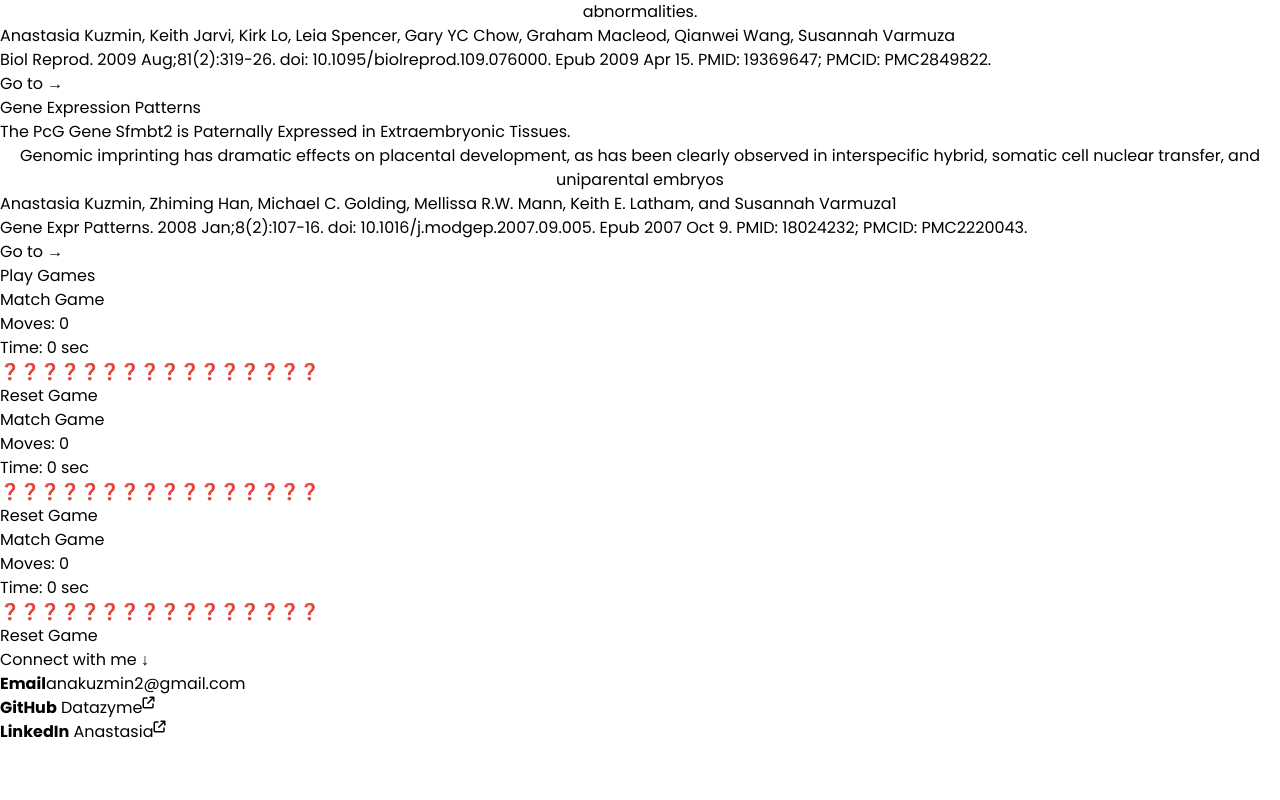
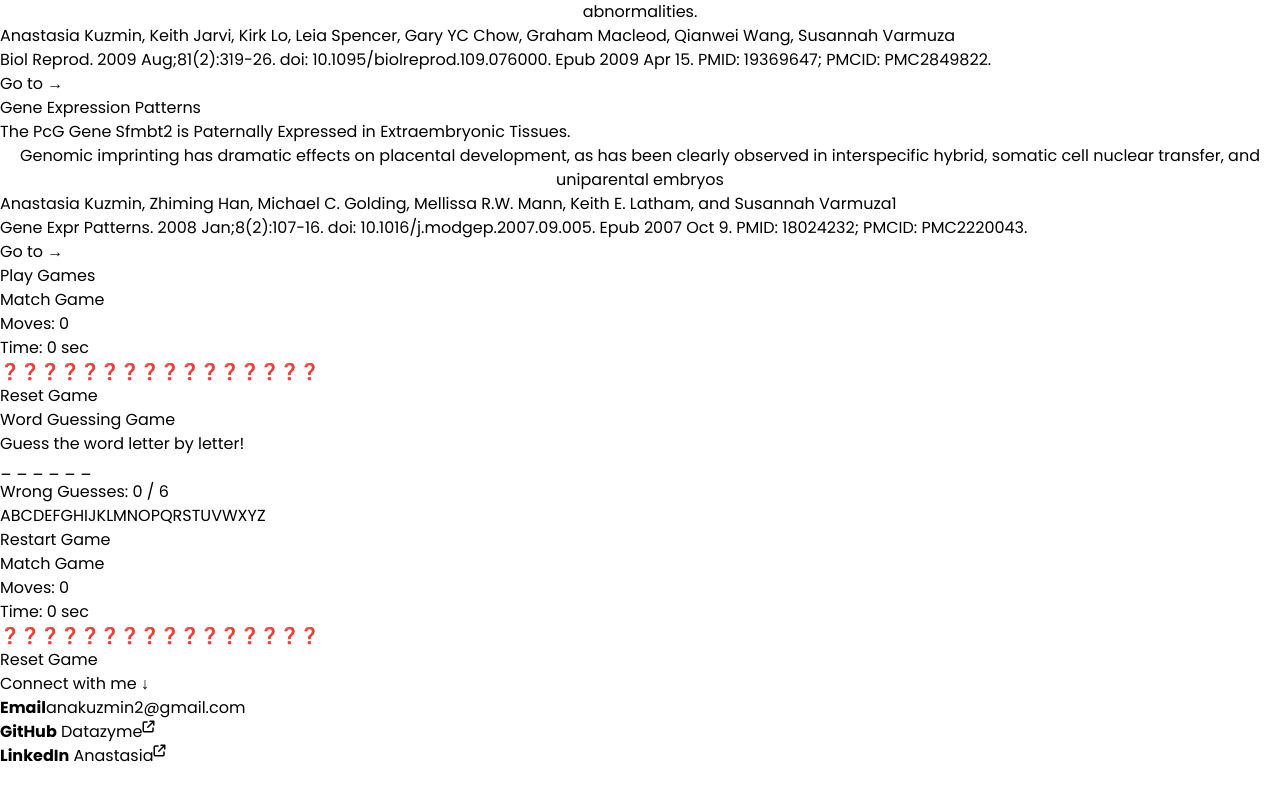
Before and after one commit to Datazyme/portfolio, a SvelteKit app: page / in a window 1280 px wide. Shown: the part 4810-5610 px from the top of the page. Built offline with nearby package versions, Linux system fonts and the light colour scheme.

Commit message:
with fully functioning word geussing game

```diff
--- /dev/null
+++ b/src/components/Guessword.svelte
@@ -0,0 +1,103 @@
+<script>
+  import { onMount } from "svelte";
+
+  let words = ["svelte", "tailwind", "javascript", "frontend", "developer"];
+  let secretWord = "";
+  let guessedLetters = new Set();
+  let wrongGuesses = 0;
+  let maxWrongGuesses = 6;
+  let gameOver = false;
+  let gameWon = false;
+  let displayWord = ""; //added this show correct guesses of letters in secret word and display it in a seperate section.
+
+  function chooseRandomWord() {
+    secretWord = words[Math.floor(Math.random() * words.length)].toUpperCase();
+    guessedLetters.clear();
+    updateDisplayWord();
+  }
+
+  function guessLetter(letter) {
+    if (gameOver || gameWon || guessedLetters.has(letter)) return;
+
+    guessedLetters.add(letter);
+
+    if (!secretWord.includes(letter)) {
+      wrongGuesses++;
+    }
+
+    updateDisplayWord();
+    checkGameStatus();
+  }
+
+// Add this function to update blanks when correct letters chosen then call it in guessletter function AND in choose random word function
+  function updateDisplayWord() {
+    displayWord = secretWord
+      .split("")
+      .map(letter => (guessedLetters.has(letter) ? letter : "_"))
+      .join(" ");
+  }
+
+  //displayword used in function below to update gamestatus by checking if there are any blanks in displayword
+  function checkGameStatus() {
+    if (!displayWord.includes("_")) {
+      gameWon = true;
+    }
+
+    if (wrongGuesses >= maxWrongGuesses) {
+      gameOver = true;
+    }
+  }
+
+  function resetGame() {
+    guessedLetters.clear();
+    wrongGuesses = 0;
+    gameOver = false;
+    gameWon = false;
+    chooseRandomWord();
+  }
+
+  onMount(() => {
+    chooseRandomWord();
+  });
+</script>
+
+<main class="flex flex-col items-center justify-center min-h-screen bg-gray-900 text-white">
+  <h1 class="text-3xl font-bold mb-4">Word Guessing Game</h1>
+  <p class="text-lg mb-4">Guess the word letter by letter!</p>
+
+  <!-- Display Word with Spaces -->
+  <div class="text-3xl font-mono tracking-wide mb-6">
+    {displayWord}
+  </div>
+
+  <!-- Wrong Guess Count -->
+  <p class="text-red-400 mb-4">Wrong Guesses: {wrongGuesses} / {maxWrongGuesses}</p>
+
+  <!-- Game Result Messages -->
+  {#if gameWon}
+    <p class="text-green-400 text-xl font-bold mb-4">🎉 You Won! 🎉</p>
+  {:else if gameOver}
+    <p class="text-red-400 text-xl font-bold mb-4">😢 You Lost! The word was "{secretWord}"</p>
+  {/if}
+
+  <!-- Letter Buttons -->
+  <div class="grid grid-cols-9 gap-2 mb-6">
+    {#each "ABCDEFGHIJKLMNOPQRSTUVWXYZ".split("") as letter}
+      <button
+        on:click={() => guessLetter(letter)}
+        disabled={guessedLetters.has(letter)}
+        class="w-10 h-10 bg-gray-700 hover:bg-blue-500 text-white font-bold rounded disabled:opacity-50"
+      >
+        {letter}
+      </button>
+    {/each}
+  </div>
+
+  <!-- Restart Button -->
+  <button
+    on:click={resetGame}
+    class="px-4 py-2 bg-blue-500 hover:bg-blue-700 text-white font-bold rounded"
+  >
+    Restart Game
+  </button>
+</main>
--- a/src/components/Main.svelte
+++ b/src/components/Main.svelte
@@ -2,6 +2,7 @@
   import Step from "./Step.svelte"
   import Publications from "./Publications.svelte";
   import Matchgame from "./Matchgame.svelte";
+  import Guessword from "./Guessword.svelte";
 
   // List of website objects
   let steps = [
@@ -198,8 +199,8 @@
     <div class="grid grid-cols-1 lg:grid-cols-3 gap-12 lg:gap-10">
       <Matchgame >
       </Matchgame>
-      <Matchgame >
-      </Matchgame>
+      <Guessword >
+      </Guessword>
       <Matchgame >
       </Matchgame>
     </div>
--- a/src/components/Matchgame.svelte
+++ b/src/components/Matchgame.svelte
@@ -25,6 +25,7 @@
   let timer = 0;
   let interval;
   let gameStarted = false;
+
 
   function shuffle(array) {
     return array.sort(() => Math.random() - 0.5);
@@ -76,7 +77,6 @@
     <h1 class="text-3xl font-bold mb-4">Match Game</h1>
     <p class="mb-4">Moves: {moves}</p>
     <p class="mb-4">Time: {timer} sec</p>
-
     <div class="grid grid-cols-4 gap-4">
       {#each cards as card}
         <button
```
